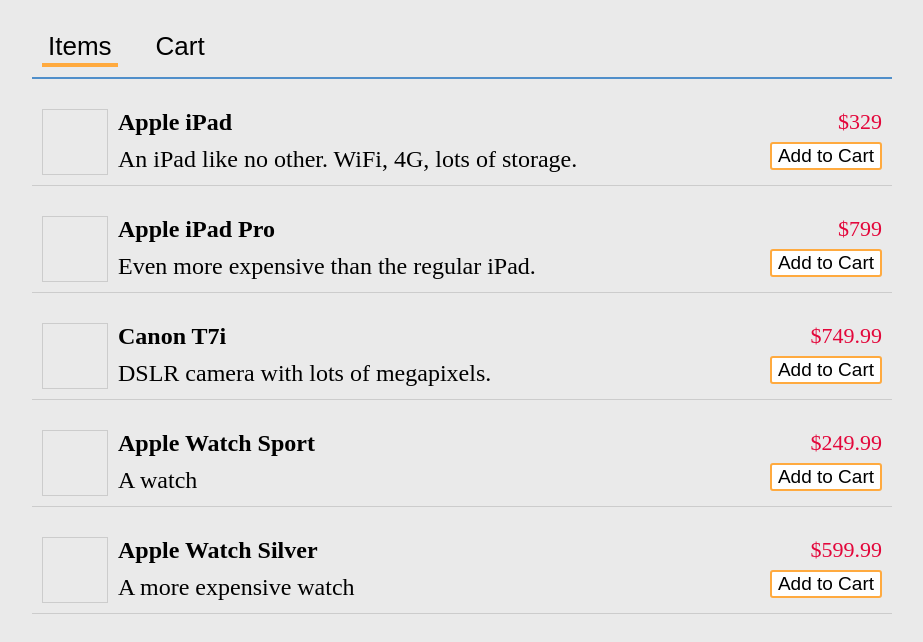
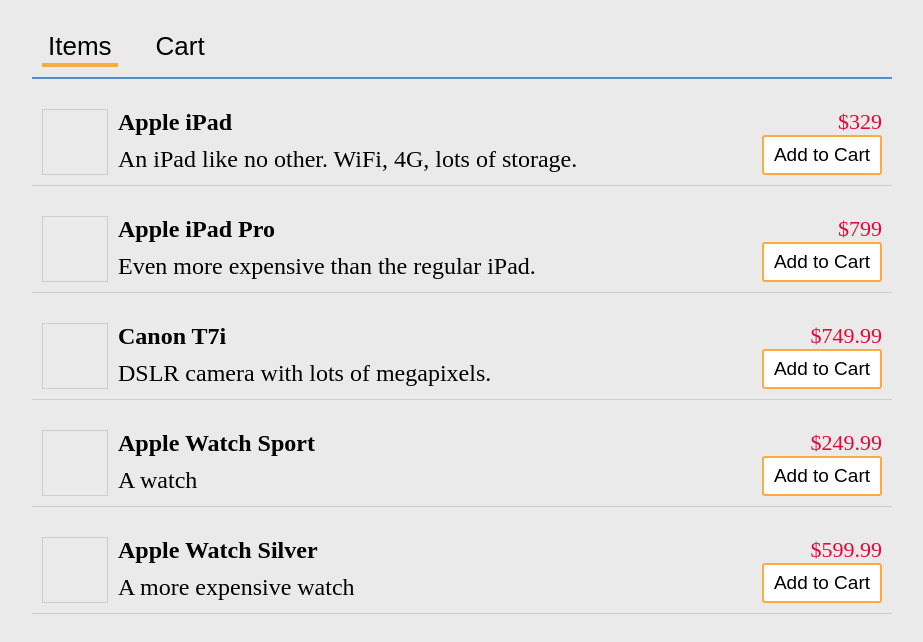
Before and after one commit to zahifarah/react-exercises, a React (Create React App) app in the folder shopping-site/: page / in a window 1280 px wide. Shown: the top 642 px of the page, without its empty margins (178-1101 px from the left). Built offline with nearby package versions, Linux system fonts and the light colour scheme.

Commit message:
Increase padding on Add To Cart button

```diff
--- a/shopping-site/src/Item.css
+++ b/shopping-site/src/Item.css
@@ -25,7 +25,7 @@
 }
 
 .Item-addToCart {
-  margin-bottom: 5px;
+  padding: 7px 10px;
   font-size: 19px;
   border: 2px solid #ffaa3f;
   background-color: #fff;
```
